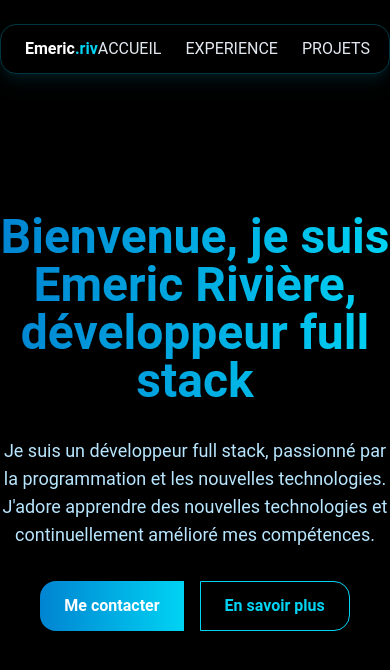
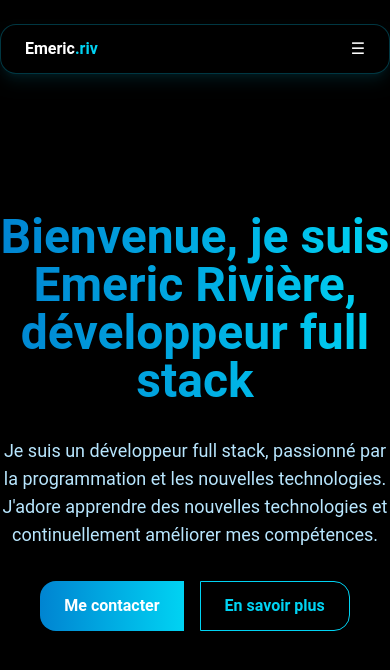
Before and after one commit to emericriv/portfolio, a React (Vite) app: page / in a window 390 px wide. Shown: the top 670 px of the page. Built offline with nearby package versions, Linux system fonts and the light colour scheme.

Commit message:
First version of the mobile navbar
For the moment, MobileMenu isn't used, the mobile is just into the navbar component, need to move and improve it

```diff
--- /dev/null
+++ b/src/components/MobileMenu.tsx
@@ -0,0 +1,44 @@
+import { useState } from "react";
+
+const MobileMenu = () => {
+  const [isOpen, setIsOpen] = useState(false);
+
+  return (
+    <nav className="fixed top-0 left-0 w-full z-50">
+      {/* Navbar mobile */}
+      <div className="flex justify-between items-center p-4 bg-gradient-to-r from-[#071923] to-[#031826] border-b border-cyan-500/30 shadow-md shadow-cyan-500/20">
+        <a href="/" className="text-white font-semibold">
+          Emeric<span className="text-cyan-400">.riv</span>
+        </a>
+        <button
+          onClick={() => setIsOpen(!isOpen)}
+          className="p-3 rounded-full bg-black/40 border border-cyan-500/30 text-white"
+        >
+          {isOpen ? "❌" : "☰"}
+        </button>
+      </div>
+
+      {/* Menu déroulant */}
+      <div
+        className={`overflow-hidden bg-black/90 backdrop-blur-md text-white text-2xl flex flex-col items-center gap-10 transition-all duration-500 ease-in-out ${
+          isOpen ? "max-h-screen opacity-100 py-10" : "max-h-0 opacity-0 py-0"
+        }`}
+      >
+        <a href="#home" onClick={() => setIsOpen(false)}>
+          Accueil
+        </a>
+        <a href="#experience" onClick={() => setIsOpen(false)}>
+          Expérience
+        </a>
+        <a href="#projects" onClick={() => setIsOpen(false)}>
+          Projets
+        </a>
+        <a href="#contact" onClick={() => setIsOpen(false)}>
+          Contact
+        </a>
+      </div>
+    </nav>
+  );
+};
+
+export default MobileMenu;
--- a/src/components/Navbar.tsx
+++ b/src/components/Navbar.tsx
@@ -1,14 +1,22 @@
+import { useState } from "react";
+
 const Navbar = () => {
+  const [isOpen, setIsOpen] = useState(false);
+
+  const menuItems = ["Accueil", "Experience", "Projets", "Contact"];
+
   return (
-    <nav className="fixed top-6 w-full flex items-center">
-      <div className="max-w-3xl w-full mx-auto">
-        <div className="flex justify-between items-center py-3 px-6 rounded-2xl backdrop-blur-md border border-cyan-500/30 shadow-lg shadow-cyan-500/10">
+    <>
+      <nav className="fixed top-6 w-full flex items-center z-50">
+        <div className="md:max-w-3xl max-w-md w-full mx-auto">
+          <div className="flex justify-between items-center py-3 px-6 rounded-2xl backdrop-blur-md border border-cyan-500/30 shadow-lg shadow-cyan-500/10 bg-black/50">
             <a href="/" className="text-white font-semibold">
               Emeric<span className="text-cyan-400">.riv</span>
             </a>
 
-          <div className="flex gap-6 items-center">
-            {["Accueil", "Experience", "Projets", "Contact"].map((item) => (
+            {/* Menu Desktop */}
+            <div className="hidden md:flex gap-6 items-center">
+              {menuItems.map((item) => (
                 <a
                   key={item}
                   href={`#${item.toLowerCase()}`}
@@ -18,9 +26,34 @@ const Navbar = () => {
                 </a>
               ))}
             </div>
+
+            {/* Bouton Mobile */}
+            <button
+              onClick={() => setIsOpen(!isOpen)}
+              className="md:hidden text-white"
+            >
+              {isOpen ? "❌" : "☰"}
+            </button>
           </div>
         </div>
       </nav>
+
+      {/* Menu Mobile */}
+      {isOpen && (
+        <div className="fixed inset-0 bg-black/90 backdrop-blur-md flex flex-col items-center justify-center gap-8 text-2xl text-slate-200 uppercase z-40">
+          {menuItems.map((item) => (
+            <a
+              key={item}
+              href={`#${item.toLowerCase()}`}
+              onClick={() => setIsOpen(false)}
+              className="hover:text-cyan-400 hover:scale-110 transition"
+            >
+              {item}
+            </a>
+          ))}
+        </div>
+      )}
+    </>
   );
 };
 
--- a/src/components/sections/Home.tsx
+++ b/src/components/sections/Home.tsx
@@ -10,7 +10,7 @@ const Home = () => {
       <p className="text-lg text-sky-200 mb-8 max-w-lg mx-auto">
         Je suis un développeur full stack, passionné par la programmation et les
         nouvelles technologies. J'adore apprendre des nouvelles technologies et
-        continuellement amélioré mes compétences.
+        continuellement améliorer mes compétences.
       </p>
       <div className="flex gap-4">
         <button className="px-6 py-3 rounded-l-2xl bg-gradient-to-r from-sky-600 to-cyan-400 text-white font-semibold shadow-md hover:shadow-lg hover:brightness-110 hover:scale-105 transition">
```
Lines whose indentation alone changed are shown as unchanged.
